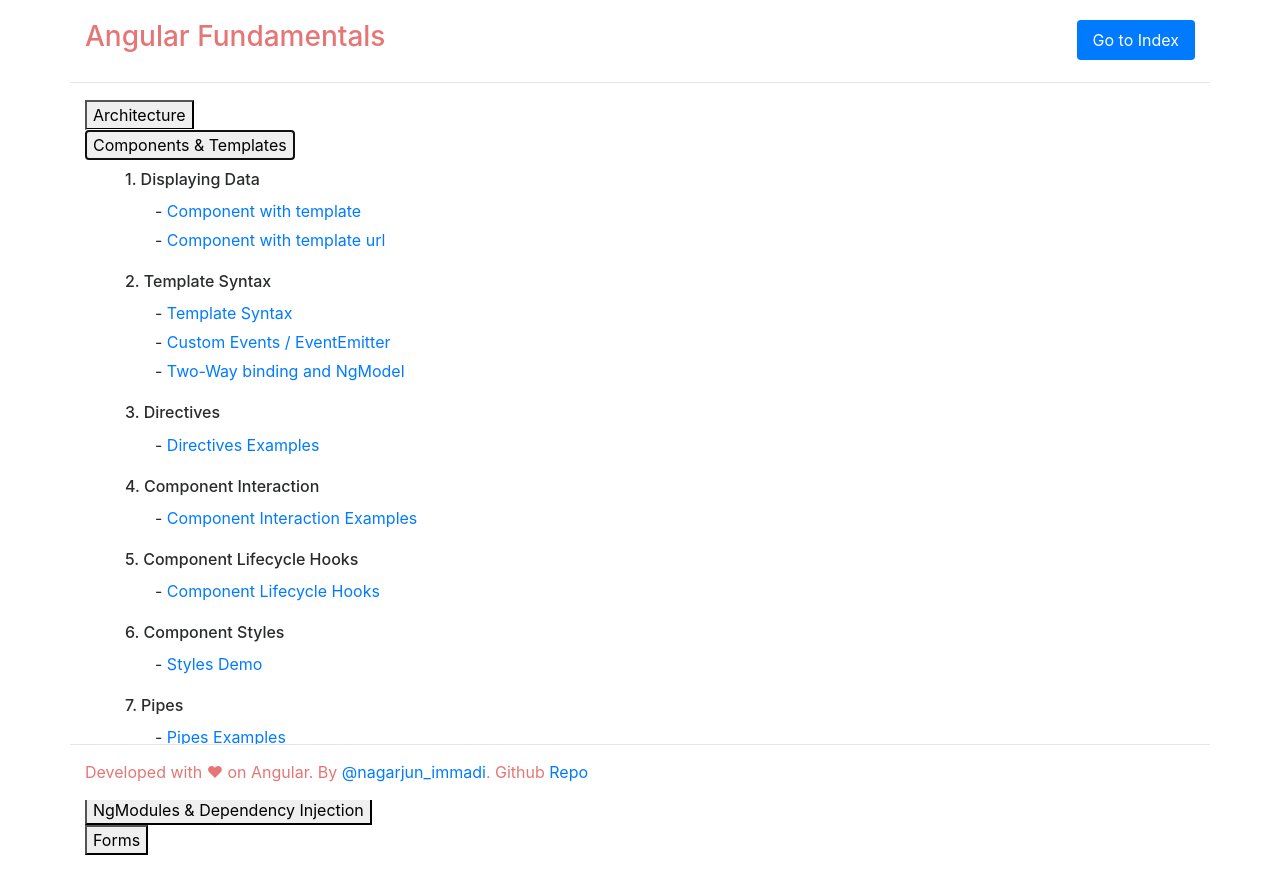
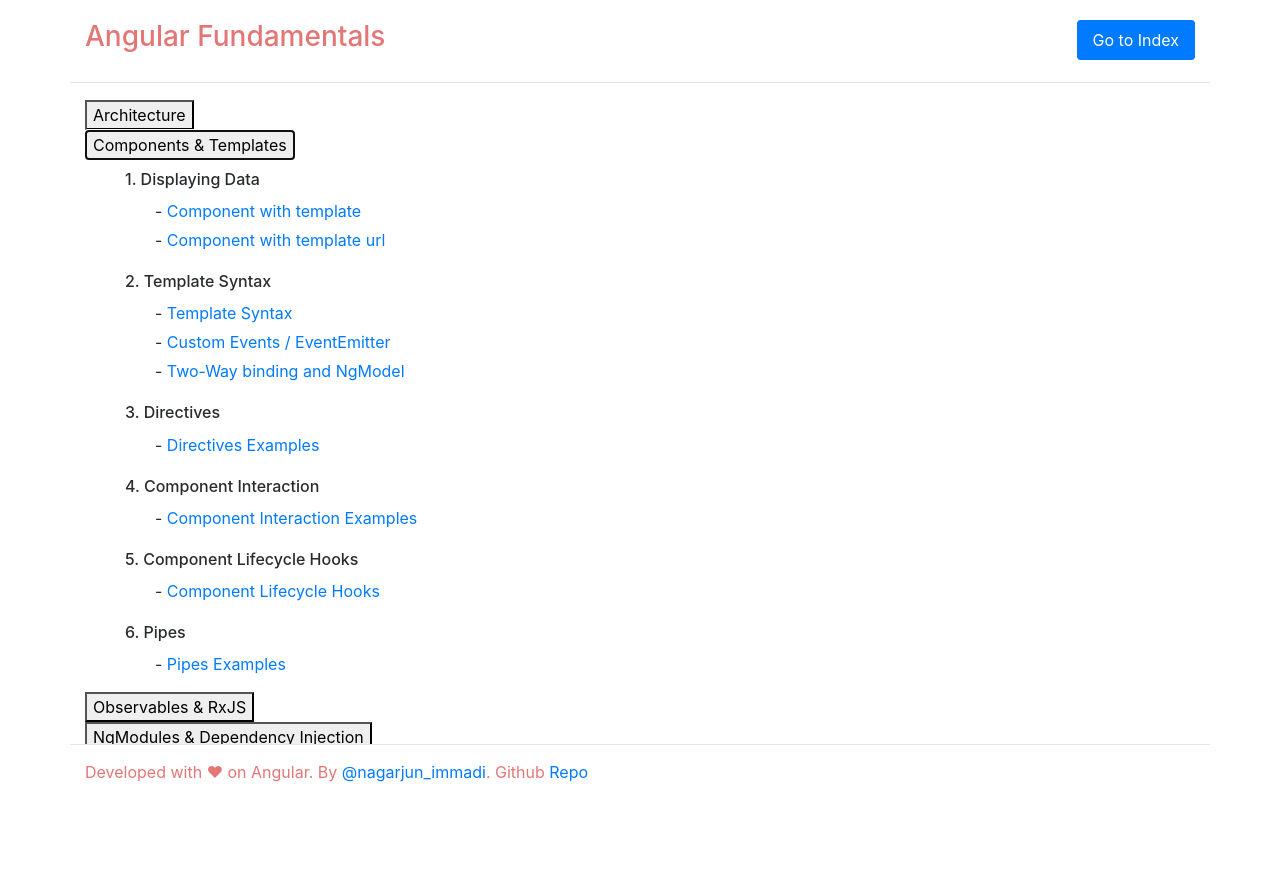
Before and after one commit to anshupanda/angular-fundamentals, an Angular app: page /index in a window 1280 px wide. Both pictures are taken after a click on the button "Components & Templates". Shown: the top 894 px of the page. Built offline with nearby package versions, Linux system fonts and the light colour scheme.

Commit message:
style changes

```diff
--- a/src/app/components-templates/attribute-directives/highlight-v3.directive.ts
+++ b/src/app/components-templates/attribute-directives/highlight-v3.directive.ts
@@ -1,4 +1,4 @@
-import { Directive, ElementRef, HostListener, Input } from '@angular/core';
+import { Directive, ElementRef, HostListener, Input, HostBinding } from '@angular/core';
 
 @Directive({
   selector: '[appHighlightV3]'
@@ -17,6 +17,8 @@ export class HighlightV3Directive {
     this.highlight(null);
   }
 
+  @HostBinding('class') testClass: String = 'some-test-class';
+
   private highlight(color: string) {
     this.el.nativeElement.style.backgroundColor = color;
   }
--- a/src/app/index/index.component.html
+++ b/src/app/index/index.component.html
@@ -48,14 +48,7 @@
         </li>
 
         <li class="heading">
-          <h6>6. Component Styles</h6>
-          <ul class="nested-list">
-            <li><a [routerLink]="['/components-templates/styles-demo']">Styles Demo</a></li>
-          </ul>
-        </li>
-
-        <li class="heading">
-          <h6>7. Pipes</h6>
+          <h6>6. Pipes</h6>
           <ul class="nested-list">
             <li><a [routerLink]="['/components-templates/pipes']">Pipes Examples</a></li>
           </ul>
```
